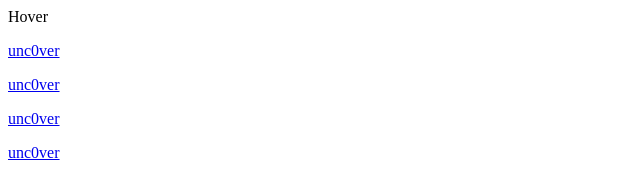
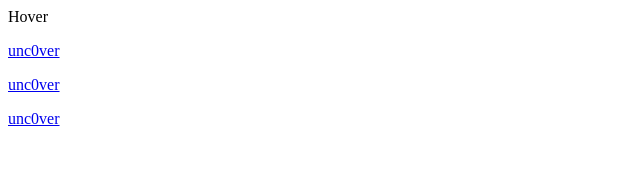
Before and after one commit to hoverdh/cydia, a plain HTML site: page index.html in a window 1280 px wide. Shown: the full height of the page, 0-640 px from the left. Drawn offline with Linux system fonts and the light colour scheme.

Commit message:
Update index.html

```diff
--- a/index.html
+++ b/index.html
@@ -2,5 +2,5 @@
 <p><a href="itms-services://?action=download-manifest&url=https://jailbreaks.app/cdn/plists/unc0ver.plist">unc0ver</a></p>
 <p><a href="itms-services://?action=download-manifest&url=https://ammaripa.com/files/unc0ver.plist">unc0ver</a></p>
 <p><a href="itms-services://?action=download-manifest&url=https://ipa-apps.me/plist/Unc0ver_c.plist">unc0ver</a></p>
-<p><a href="itms-services://?action=download-manifest&url=https://archive.org/download/unc-0verx/Unc0verx.plist">unc0ver</a></p>
+
 <p>&nbsp;</p>
```
